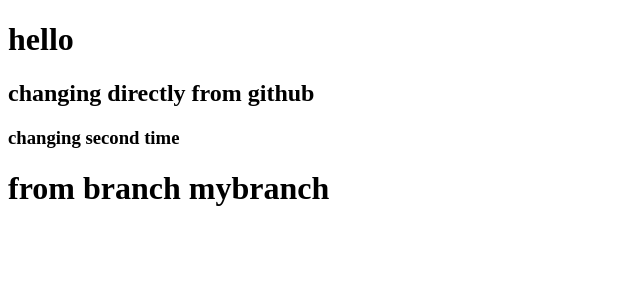
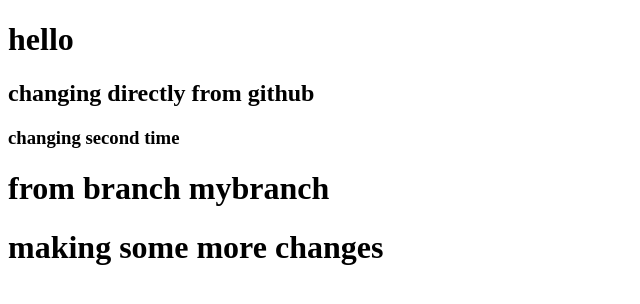
Before and after one commit to prabha1207/example1, a plain HTML site: page index.html in a window 1280 px wide. Shown: the whole page, without its empty margins (0-640 px from the left). Drawn offline with Linux system fonts and the light colour scheme.

Commit message:
making some changes

```diff
--- a/index.html
+++ b/index.html
@@ -11,5 +11,6 @@
     <h2>changing directly from github<h2>
     <h3>changing second time</h3>
     <h1>from branch mybranch</h1>
+    <h1>making some more changes</h1>
 </body>
 </html>
```
